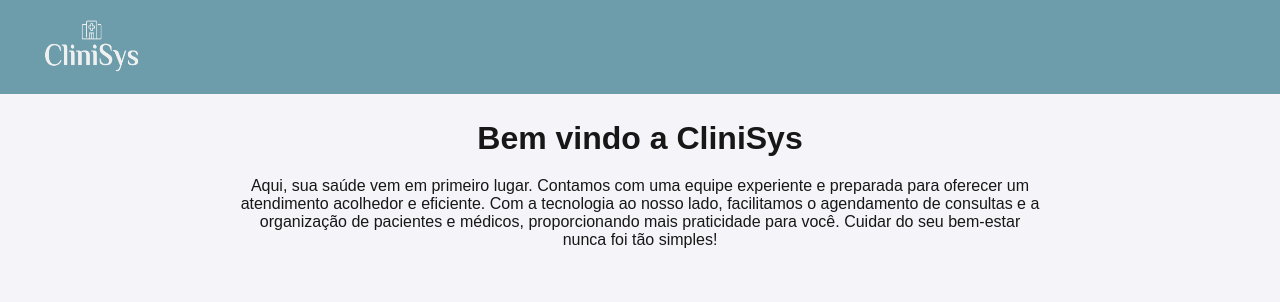
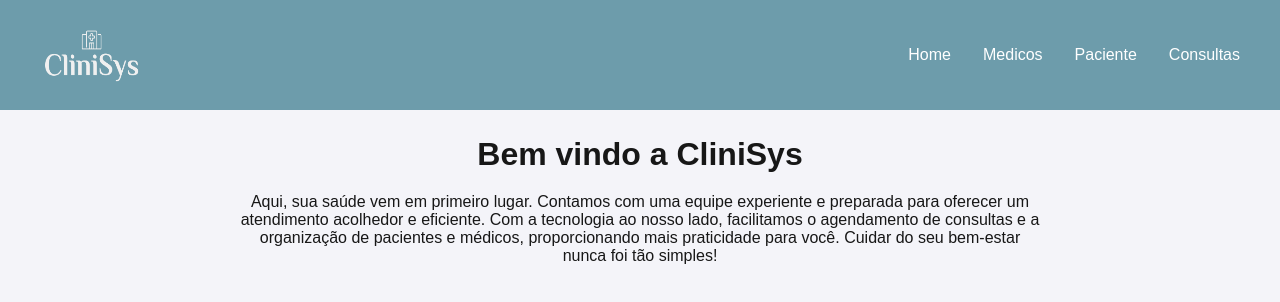
Before and after one commit to Anacaroline16/Front_end_2, a Next.js app in the folder trabalho_4/: page / in a window 1280 px wide. Shown: the top 302 px of the page. Built offline with nearby package versions, Linux system fonts and the light colour scheme.

Commit message:
atualização 05/02/2025

```diff
--- a/trabalho_4/src/app/componentes/Header/header.module.css
+++ b/trabalho_4/src/app/componentes/Header/header.module.css
@@ -2,7 +2,7 @@
 .header{
     display: flex;
     justify-content: center;
-    background-color:#6d9cab;
+    background-color:var(--cor-do-menu);
     padding:10px 15px;
     position: relative;
 
@@ -17,11 +17,12 @@
 
 }
 /*   IMAGEM*/
-.div_logo{
+.divLogo{
     display: flex;
+    padding-right: 5%;
 
 }
-.imagem{
+.imagemLogo{
     margin: 10px auto;
 
 }
@@ -36,18 +37,15 @@
     opacity: 1;
     visibility: visible;
     transform: translateY(0);
+}
 
-}
-.nav_active{
-    /* */
+/*.nav_active{
     display: none;
+} */
 
-
-}
 .ul{
     display: flex;
     padding: 0;
-
     flex-direction: row;
     gap: 2rem;
     padding-left: 0px;
@@ -58,7 +56,7 @@
 }
 .link{
     color:var(--cor-das-letras);
-    font-weight: 700;
+    font-weight: 150;
     transition: color 0.3s ease;
 }
 .link:hover{
@@ -76,7 +74,7 @@
 
 } */
 
-@media(max-width:600px){
+/* @media(max-width:600px){
     .nav{
         display: none;
 
@@ -116,4 +114,4 @@
         display: block;
     }
 
-}
+} */
--- a/trabalho_4/src/app/componentes/Header/index.js
+++ b/trabalho_4/src/app/componentes/Header/index.js
@@ -11,6 +11,14 @@ export default function Header(){
                 <div className={style.divLogo}>
                     <Image className={style.imagemLogo} src='/imagens/CliniSys_transparent-.png' alt="Logo da pagina" width={100} height={70}/>
                 </div>
+                <nav className={style.nav}>
+                    <ul className={style.ul} >
+                            <li className={style.li}><Link className={style.link} href='/' > Home</Link></li>
+                            <li className={style.li}><Link className={style.link}  href='/medico' >Medicos</Link></li>
+                            <li className={style.li}><Link className={style.link} href='/#' > Paciente</Link></li>
+                            <li className={style.li}><Link className={style.link} href='/#' >Consultas</Link></li>
+                    </ul>
+                </nav>
             </div>
         </header>
     )
--- a/trabalho_4/src/app/globals.css
+++ b/trabalho_4/src/app/globals.css
@@ -40,3 +40,10 @@ a {
     color-scheme: dark;
   }
 }
+/*root*/
+:root{
+  --cor-do-menu:#6d9cab;
+  --cor-das-letras: white;
+  --cor-da-tabela:#FFEEF2;
+
+}
--- a/trabalho_4/src/app/layout.js
+++ b/trabalho_4/src/app/layout.js
@@ -1,5 +1,5 @@
 import "./globals.css";
-import Header from "./componentes/Header";
+import Header from "@/app/componentes/Header";
 
 
 export const metadata = {
```
Also changed, not shown: trabalho_4/src/app/medico/medico.module.css (added, +7 -0 lines), trabalho_4/src/app/medico/page.js (+42 -0 lines).
